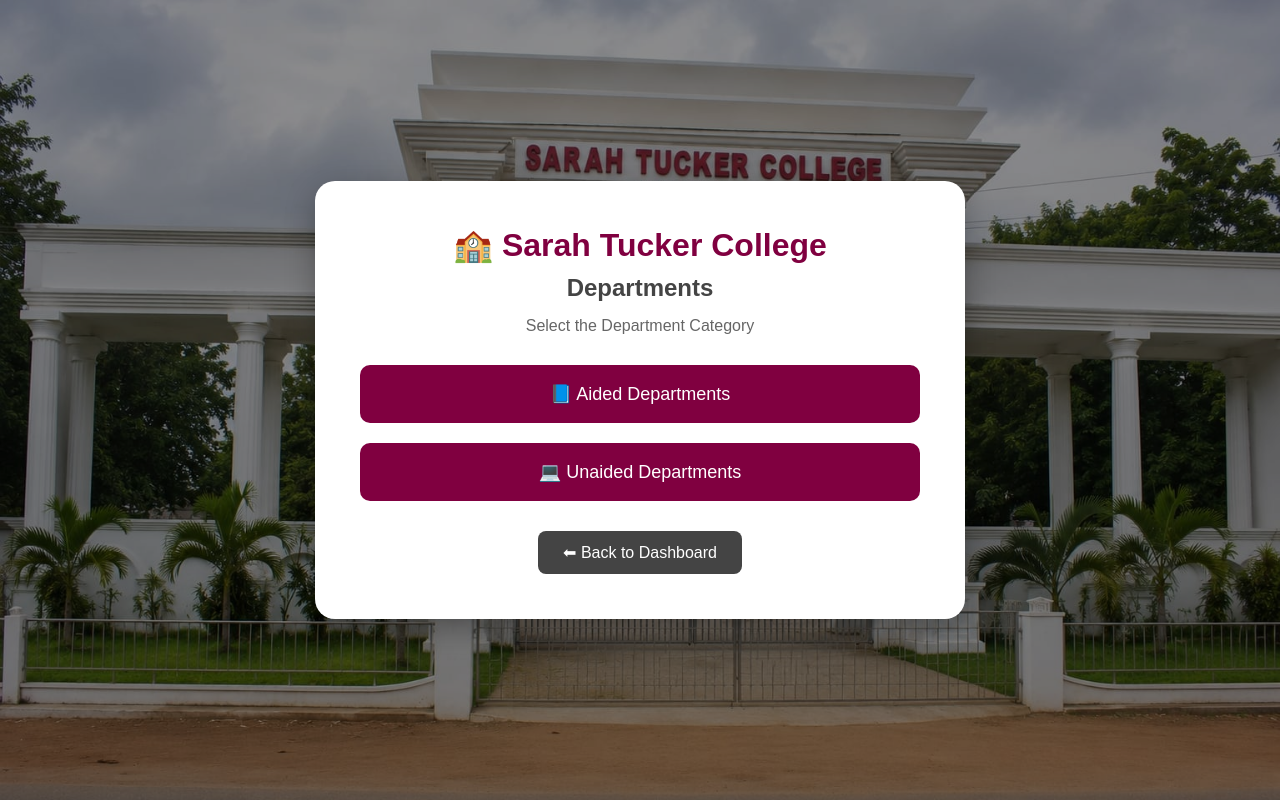
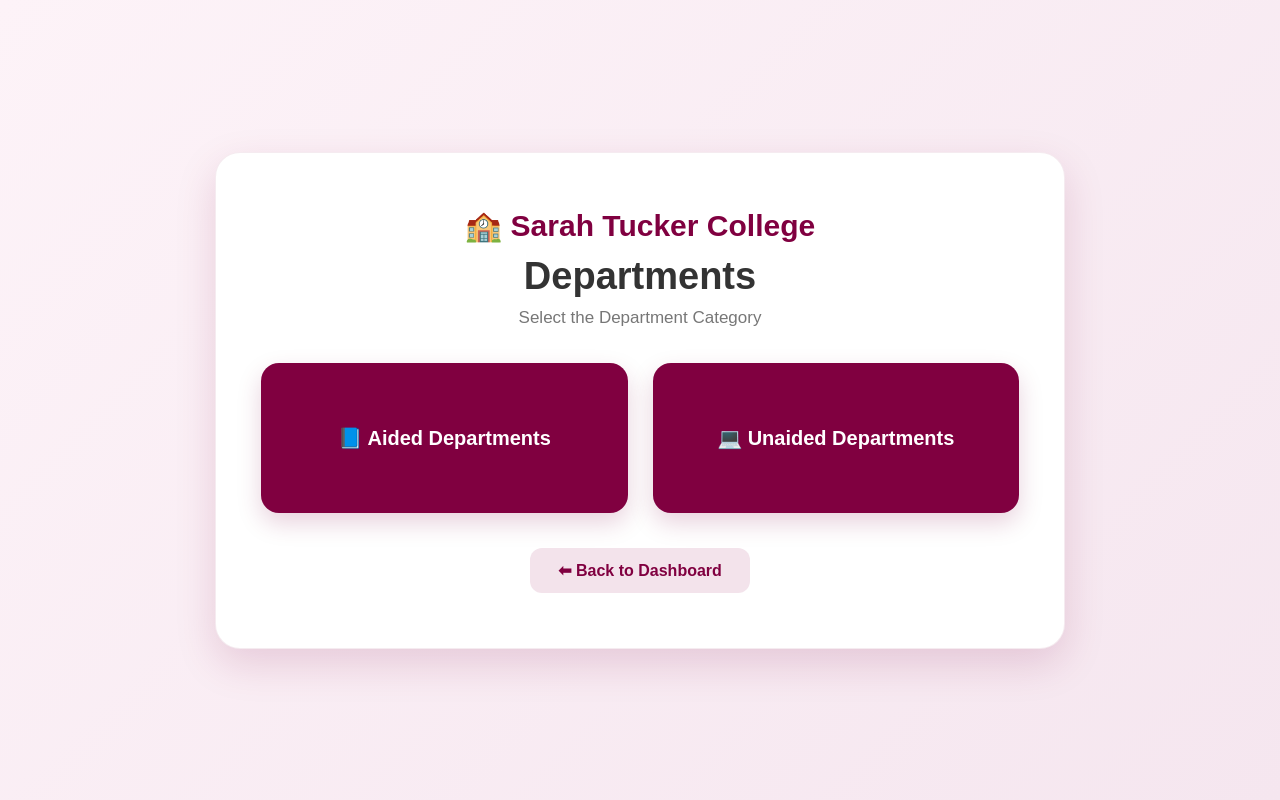
Before and after one commit to naveena-kannan-k/Smart-Campus-Navigation, a Flask app: page /departments in a window 1280 px wide. Run offline with Flask 3, Linux system fonts and the light colour scheme.

Commit message:
Update departments.css

```diff
--- a/static/css/departments.css
+++ b/static/css/departments.css
@@ -1,150 +1,221 @@
-*{
-    margin:0;
-    padding:0;
-    box-sizing:border-box;
-    font-family:'Poppins',sans-serif;
+* {
+    margin: 0;
+    padding: 0;
+    box-sizing: border-box;
+    font-family: 'Poppins', sans-serif;
 }
 
-body{
+body {
+    min-height: 100vh;
+    display: flex;
+    justify-content: center;
+    align-items: center;
+    padding: 25px;
 
-    background:url("../images/college_entrance.jpeg");
-
-    background-size:cover;
-
-    background-position:center;
-
-    background-repeat:no-repeat;
-
-    min-height:100vh;
-
-    display:flex;
-
-    justify-content:center;
-
-    align-items:center;
+    background: linear-gradient(
+        135deg,
+        #fdf3f8,
+        #f5e6ef
+    );
 }
 
-body::before{
+/* Main Card */
 
-    content:"";
+.department-box {
+    width: 100%;
+    max-width: 850px;
 
-    position:fixed;
+    background: white;
 
-    inset:0;
+    padding: 55px 45px;
 
-    background:rgba(0,0,0,.45);
+    border-radius: 25px;
 
-    z-index:-1;
+    text-align: center;
+
+    box-shadow: 0 15px 40px rgba(128, 0, 64, 0.15);
+
+    border: 1px solid rgba(128, 0, 64, 0.08);
 }
 
-.department-box{
+/* College Name */
 
-    width:650px;
-
-    background:white;
-
-    padding:45px;
-
-    border-radius:20px;
-
-    text-align:center;
-
-    box-shadow:0 10px 30px rgba(0,0,0,.3);
-
-    animation:fadeUp 1s;
+.department-box h1 {
+    color: #800040;
+    font-size: 30px;
+    margin-bottom: 12px;
 }
 
-.department-box h1{
+/* Departments */
 
-    color:#800040;
-
-    margin-bottom:10px;
+.department-box h2 {
+    color: #333;
+    font-size: 38px;
+    margin-bottom: 10px;
 }
 
-.department-box h2{
+/* Description */
 
-    color:#444;
-
-    margin-bottom:15px;
+.department-box > p {
+    color: #777;
+    font-size: 17px;
+    margin-bottom: 35px;
 }
 
-.department-box p{
+/* Button Container */
 
-    color:#666;
+.button-group {
+    width: 100%;
 
-    margin-bottom:30px;
+    display: grid;
+
+    grid-template-columns: repeat(2, minmax(0, 1fr));
+
+    gap: 25px;
+
+    margin-bottom: 35px;
 }
 
-.button-group{
+/* Department Cards */
 
-    display:flex;
+.button-group .btn {
+    width: 100%;
+    min-height: 150px;
 
-    flex-direction:column;
+    display: flex;
+    align-items: center;
+    justify-content: center;
 
-    gap:20px;
+    padding: 25px;
+
+    background: #800040;
+
+    color: white;
+
+    text-decoration: none;
+
+    border-radius: 18px;
+
+    font-size: 20px;
+    font-weight: 600;
+
+    box-shadow: 0 10px 25px rgba(128, 0, 64, 0.18);
+
+    transition: all 0.3s ease;
 }
 
-.btn{
+/* Hover */
 
-    text-decoration:none;
+.button-group .btn:hover {
+    background: #a00050;
 
-    background:#800040;
+    transform: translateY(-7px);
 
-    color:white;
-
-    padding:18px;
-
-    border-radius:10px;
-
-    font-size:18px;
-
-    transition:.3s;
+    box-shadow: 0 15px 30px rgba(128, 0, 64, 0.25);
 }
 
-.btn:hover{
+/* Back Button */
 
-    background:#A00050;
+.back-btn {
+    display: inline-flex;
 
-    transform:scale(1.03);
+    align-items: center;
+    justify-content: center;
+
+    padding: 13px 28px;
+
+    background: #f3e3eb;
+
+    color: #800040;
+
+    text-decoration: none;
+
+    border-radius: 12px;
+
+    font-weight: 600;
+
+    transition: 0.3s;
 }
 
-.back-btn{
-
-    display:inline-block;
-
-    margin-top:30px;
-
-    text-decoration:none;
-
-    color:white;
-
-    background:#444;
-
-    padding:12px 25px;
-
-    border-radius:8px;
-
-    transition:.3s;
+.back-btn:hover {
+    background: #800040;
+    color: white;
 }
 
-.back-btn:hover{
 
-    background:#222;
+/* ==========================================
+   MOBILE
+========================================== */
+
+@media (max-width: 600px) {
+
+    body {
+        padding: 15px;
+    }
+
+    .department-box {
+        padding: 35px 20px;
+
+        border-radius: 20px;
+    }
+
+    .department-box h1 {
+        font-size: 22px;
+    }
+
+    .department-box h2 {
+        font-size: 30px;
+    }
+
+    .department-box > p {
+        font-size: 15px;
+        margin-bottom: 25px;
+    }
+
+    /* One card per row on mobile */
+
+    .button-group {
+        grid-template-columns: 1fr;
+
+        gap: 15px;
+    }
+
+    .button-group .btn {
+        min-height: 110px;
+
+        padding: 20px;
+
+        font-size: 17px;
+    }
+
+    .back-btn {
+        width: 100%;
+
+        padding: 13px 15px;
+    }
 }
 
-@keyframes fadeUp{
 
-    from{
+/* ==========================================
+   VERY SMALL MOBILE
+========================================== */
 
-        opacity:0;
+@media (max-width: 380px) {
 
-        transform:translateY(40px);
+    .department-box {
+        padding: 30px 15px;
     }
 
-    to{
+    .department-box h1 {
+        font-size: 20px;
+    }
 
-        opacity:1;
+    .department-box h2 {
+        font-size: 27px;
+    }
 
-        transform:translateY(0);
+    .button-group .btn {
+        min-height: 100px;
+        font-size: 16px;
     }
 }
```
